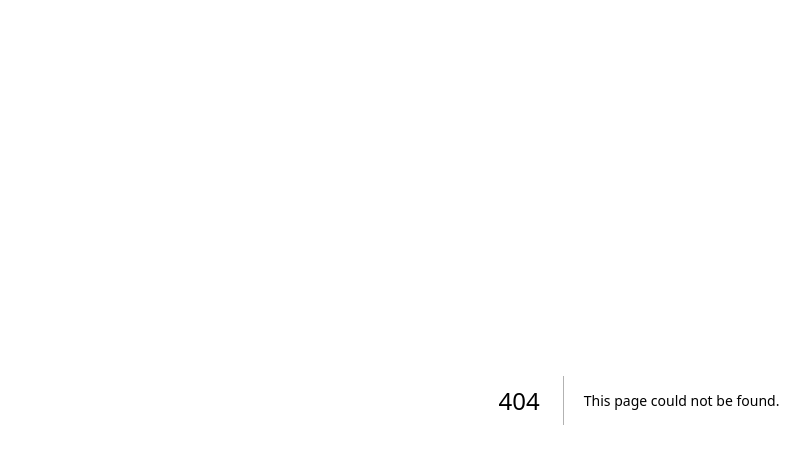
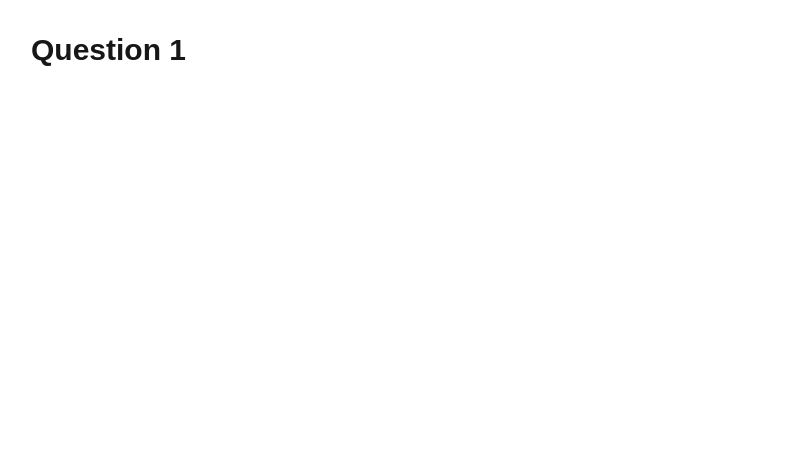
Before and after one commit to Jinzinizy/nextjs-boilerplate, a Next.js app: page /questions/1 in a window 1280 px wide. Before the commit this address had no page. Shown: the top 464 px of the page, without its empty margins (1-811 px from the left). Built offline with nearby package versions, Linux system fonts and the light colour scheme.

Commit message:
add question route

```diff
--- /dev/null
+++ b/app/questions/[id]/page.tsx
@@ -0,0 +1,10 @@
+
+export default async function QuestionPage({ params }: { params: { id: string } }) {
+  const { id } = params; // Extract id from the URL params
+
+  return (
+    <div className="p-8">
+      <h1 className="text-3xl font-bold mb-4">Question {id}</h1>
+    </div>
+  );
+}
```
Also changed, not shown: package.json (+7 -7 lines), 1 other file (tests, documents, lock files or other folders).
